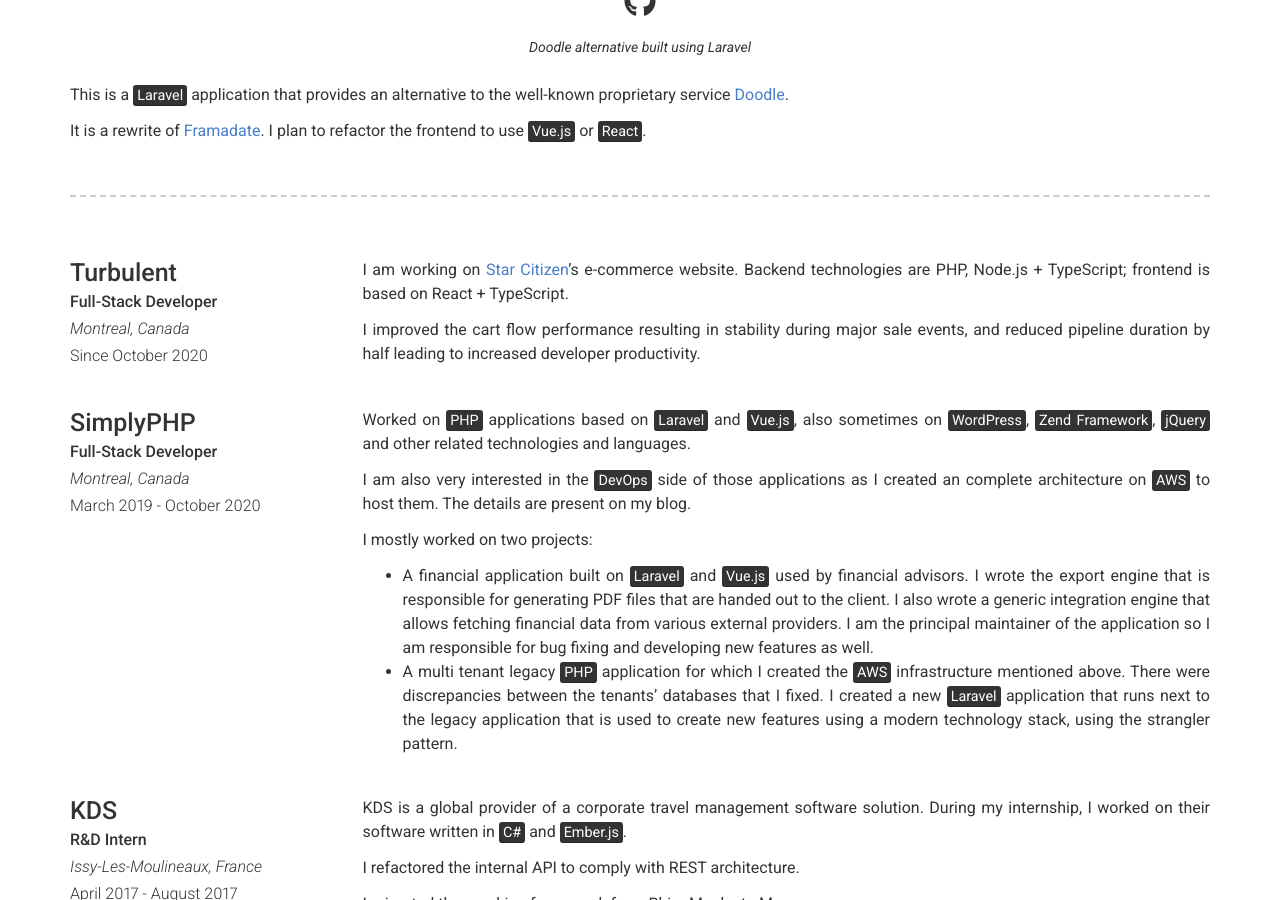
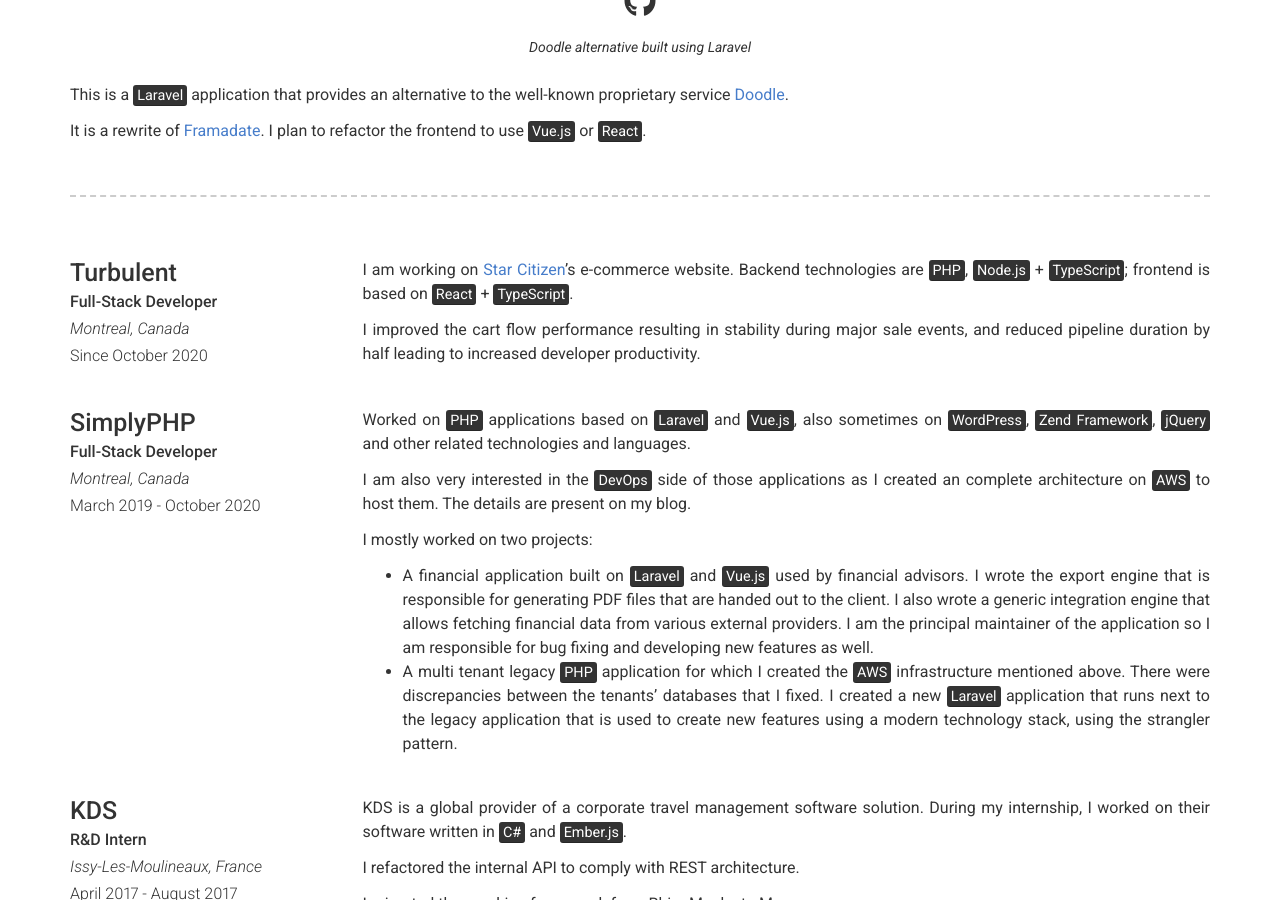
Before and after one commit to AdrienPoupa/resume, a Jekyll site: the page built from index.md, in a window 1280 px wide and 900 px high, scrolled down 1335 px. Built offline with Jekyll 4.4.1, drawn with Linux system fonts in a browser that asks for light colours; nearby versions of some CDN libraries.

```diff
--- a/_data/en/experience.yml
+++ b/_data/en/experience.yml
@@ -9,7 +9,8 @@
   dates: Since October 2020
   description: |
     I am working on [Star Citizen](https://robertsspaceindustries.com)'s e-commerce website.
-    Backend technologies are PHP, Node.js + TypeScript; frontend is based on React + TypeScript.
+    Backend technologies are <mark>PHP</mark>, <mark>Node.js</mark> + <mark>TypeScript</mark>;
+    frontend is based on <mark>React</mark> + <mark>TypeScript</mark>.
 
     I improved the cart flow performance resulting in stability during major sale events,
     and reduced pipeline duration by half leading to increased developer productivity.
--- a/_data/fr/experience.yml
+++ b/_data/fr/experience.yml
@@ -9,7 +9,8 @@
   dates: Depuis Octobre 2020
   description: |
     Je travaille sur le site web de [Star Citizen](https://robertsspaceindustries.com), plus précisement l'aspect
-    de vente en ligne. Les technologies backend sont PHP, Node.js + TypeScript, ainsi que React + TypeScript en frontend.
+    de vente en ligne. Les technologies backend sont <mark>PHP</mark>, <mark>Node.js</mark> + <mark>TypeScript</mark>,
+    ainsi que <mark>React</mark> + <mark>TypeScript</mark> en frontend.
 
     J'ai été amené à améliorer des performances du tunnel de vente pour supporter les pics de traffic
     durant les événements de vente majeurs.
```
